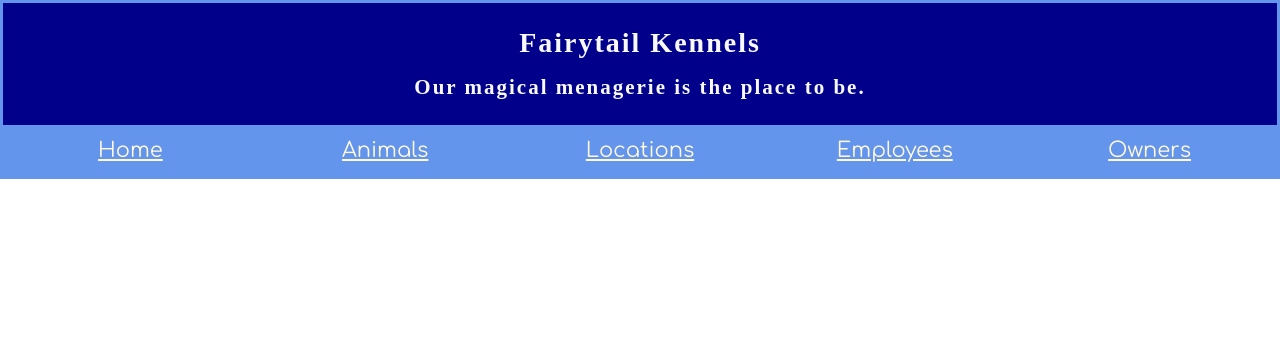
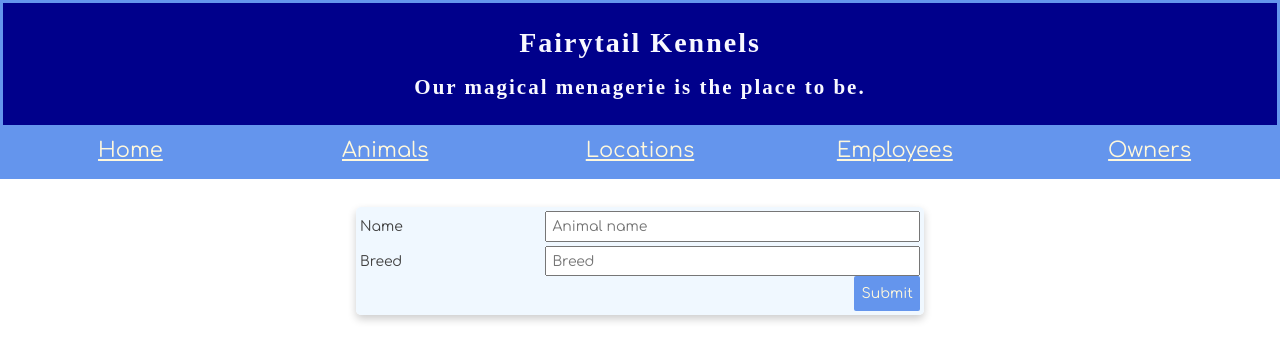
Before and after one commit to CassieBoyd/react-kennel, a React (Create React App) app: page /animals/new in a window 1280 px wide. Shown: the top 360 px of the page. Built offline with nearby package versions, Linux system fonts and the light colour scheme; a web font is replaced by a local one.

Commit message:
Class codealong to add new animals

```diff
--- a/api/kennel.json
+++ b/api/kennel.json
@@ -29,6 +29,11 @@
       "id": 6,
       "name": "Cannon Fodder",
       "breed": "Also a ghost"
+    },
+    {
+      "name": "Peach",
+      "breed": "American Shorthair",
+      "id": 7
     }
   ],
   "employees": [
--- a/src/components/ApplicationViews.js
+++ b/src/components/ApplicationViews.js
@@ -2,11 +2,12 @@ import { Route } from "react-router-dom";
 import React, { Component } from "react";
 import Home from "./home/Home";
 import AnimalList from "./animal/AnimalList";
-import AnimalDetail from "./animal/AnimalDetail"
+import AnimalDetail from "./animal/AnimalDetail";
 //only include these once they are built - previous practice exercise
 import LocationList from "./locations/LocationList";
 import EmployeeList from "./employees/EmployeeList";
 import OwnerList from "./owners/OwnerList";
+import AnimalForm from "./animal/AnimalForm";
 
 class ApplicationViews extends Component {
   render() {
@@ -24,23 +25,29 @@ class ApplicationViews extends Component {
           exact
           path="/animals"
           render={props => {
-            return <AnimalList />;
+            return <AnimalList {...props} />;
           }}
         />
-
         {/* When route matches this path, execute a function */}
         <Route
           path="/animals/:animalId(\d+)"
           render={props => {
             // Pass the animalId to the AnimalDetailComponent as props
             return (
-              <AnimalDetail animalId={parseInt(props.match.params.animalId)}
-              {...props}
+              <AnimalDetail
+                animalId={parseInt(props.match.params.animalId)}
+                {...props}
               />
             );
           }}
         />
 
+        <Route
+          path="/animals/new"
+          render={props => {
+            return <AnimalForm {...props} />;
+          }}
+        />
         {/*
   This is a new route to handle a URL with the following pattern:
   http://localhost:3000/animals/1
--- /dev/null
+++ b/src/components/animal/AnimalForm.css
@@ -0,0 +1,60 @@
+fieldset {
+    max-width: 40em;
+    padding: 4px;
+    margin: 2em auto;
+    border: 0 none;
+    box-shadow: 0 4px 8px 0 rgba(0,0,0,0.2);
+    border-radius: 5px;
+    background: aliceblue;
+}
+
+fieldset input, fieldset button{
+    box-sizing: border-box;
+    padding: .2em .4em;
+    margin: .2em 0;
+    outline: none;
+    box-shadow: none;
+}
+
+fieldset button {
+    max-width: 9em;
+    padding: .5em;
+    margin: .3em auto;
+    background-color: cornflowerblue;
+    border: none;
+    color: cornsilk;
+    text-align: center;
+    text-decoration: none;
+    display: inline-block;
+    font-size: 14px;
+    border-radius: 2px;
+    width: 100%;
+    cursor: pointer;
+}
+
+fieldset label {
+    box-sizing: border-box;
+    user-select: none;
+    cursor: pointer;
+}
+fieldset input:focus + label {
+    color: #933;
+}
+
+fieldset .formgrid {
+    display: grid;
+    grid-template-columns: 1fr 1em 2fr;
+    grid-gap: .3em .6em;
+    grid-auto-flow: dense;
+    align-items: center;
+}
+
+fieldset input, fieldset button {
+    grid-column: 2 /4;
+    width: auto;
+    margin: 0
+}
+
+fieldset .alignRight {
+    text-align: right;
+}
--- /dev/null
+++ b/src/components/animal/AnimalForm.js
@@ -0,0 +1,76 @@
+import React, { Component } from 'react';
+import AnimalManager from '../../modules/AnimalManager';
+import './AnimalForm.css'
+
+class AnimalForm extends Component {
+    state = {
+        animalName: "",
+        breed: "",
+        loadingStatus: false,
+    };
+
+    handleFieldChange = evt => {
+        const stateToChange = {};
+        stateToChange[evt.target.id] = evt.target.value;
+        // console.log(stateToChange)
+        this.setState(stateToChange);
+    };
+
+    /*  Local method for validation, set loadingStatus, create animal      object, invoke the AnimalManager post method, and redirect to the full animal list
+    */
+    constructNewAnimal = evt => {
+        evt.preventDefault();
+        if (this.state.animalName === "" || this.state.breed === "") {
+            window.alert("Please input an animal name and breed");
+        } else {
+            this.setState({ loadingStatus: true });
+            const animal = {
+                name: this.state.animalName,
+                breed: this.state.breed,
+            };
+
+            // Create the animal and redirect user to animal list
+            AnimalManager.post(animal)
+            .then(() => this.props.history.push("/animals"));
+        }
+    };
+
+    render(){
+
+        return(
+            <>
+            <form>
+                <fieldset>
+                    <div className="formgrid">
+                        <input
+                        type="text"
+                        required
+                        onChange={this.handleFieldChange}
+                        id="animalName"
+                        placeholder="Animal name"
+                        />
+                        <label htmlFor="animalName">Name</label>
+                        <input
+                        type="text"
+                        required
+                        onChange={this.handleFieldChange}
+                        id="breed"
+                        placeholder="Breed"
+                        />
+                        <label htmlFor="breed">Breed</label>
+                    </div>
+                    <div className="alignRight">
+                        <button
+                        type="button"
+                        disabled={this.state.loadingStatus}
+                        onClick={this.constructNewAnimal}
+                        >Submit</button>
+                    </div>
+                </fieldset>
+            </form>
+        </>
+        )
+    }
+}
+
+export default AnimalForm
--- a/src/components/animal/AnimalList.js
+++ b/src/components/animal/AnimalList.js
@@ -1,57 +1,74 @@
-import React, { Component } from 'react'
+import React, { Component } from "react";
 //import the components we will need
-    import AnimalCard from './AnimalCard'
-    import AnimalManager from '../../modules/AnimalManager'
+import AnimalCard from "./AnimalCard";
+import AnimalManager from "../../modules/AnimalManager";
 
 // class is an object
 class AnimalList extends Component {
   //define what this component needs to render
   state = {
-            animals: [],
-        }
+    animals: []
+  };
 
-    componentDidMount(){
+  componentDidMount() {
     console.log("ANIMAL LIST: ComponentDidMount");
     //getAll from AnimalManager and hang on to that data; put it in state
-        AnimalManager.getAll()
-        .then((animalsArray) => {
-
+    AnimalManager.getAll().then(animalsArray => {
       // Always update state with .setState, takes an object
       this.setState({
         animals: animalsArray
-            })
-        })
+      });
+    });
   }
 
   deleteAnimal = id => {
-        AnimalManager.delete(id)
-        .then(() => {
+    AnimalManager.delete(id).then(() => {
       AnimalManager.getAll()
         //   setState after delete
-          .then((newAnimals) => {
+        .then(newAnimals => {
           this.setState({
             animals: newAnimals
-            })
-          })
-        })
-      }
+          });
+        });
+    });
+  };
 
   // Function definition
-    render(){
+  render() {
     console.log("AnimalList: Render");
-      console.log(this.state.animals)
-        return(
+    console.log(this.state.animals);
+    return (
+      <React.Fragment>
+<section className="section-content">
+  <button type="button"
+      className="btn"
+      onClick={() => {this.props.history.push("/animals/new")}}>
+      Admit Animal
+  </button>
+</section>
         <div className="container-cards">
-            {this.state.animals.map(animal =>
+          {this.state.animals.map(animal => (
             <AnimalCard
               key={animal.id}
               animal={animal}
               deleteAnimal={this.deleteAnimal}
             />
-            )}
+          ))}
         </div>
-        )
+        <section className="section-content">
+          <button
+            type="button"
+            className="btn"
+            onClick={() => {
+              this.props.history.push("/animals/new");
+            }}
+          >
+            Admit Animal
+          </button>
+        </section>
+      </React.Fragment>
+    );
   }
 }
 
-export default AnimalList
+export default AnimalList;
--- a/src/modules/AnimalManager.js
+++ b/src/modules/AnimalManager.js
@@ -13,5 +13,14 @@ export default {
         method: "DELETE"
     })
     .then(result => result.json())
-  }
+  },
+  post(newAnimal) {
+    return fetch(`${remoteURL}/animals`, {
+        method: "POST",
+        headers: {
+            "Content-Type": "application/json"
+        },
+        body: JSON.stringify(newAnimal)
+    }).then(data => data.json())
 }
+}
```
Lines whose indentation alone changed are shown as unchanged.
